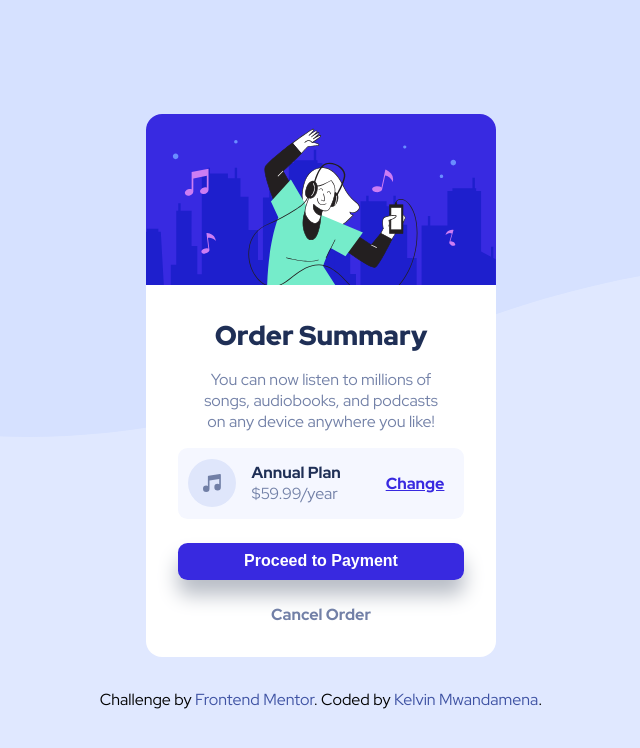
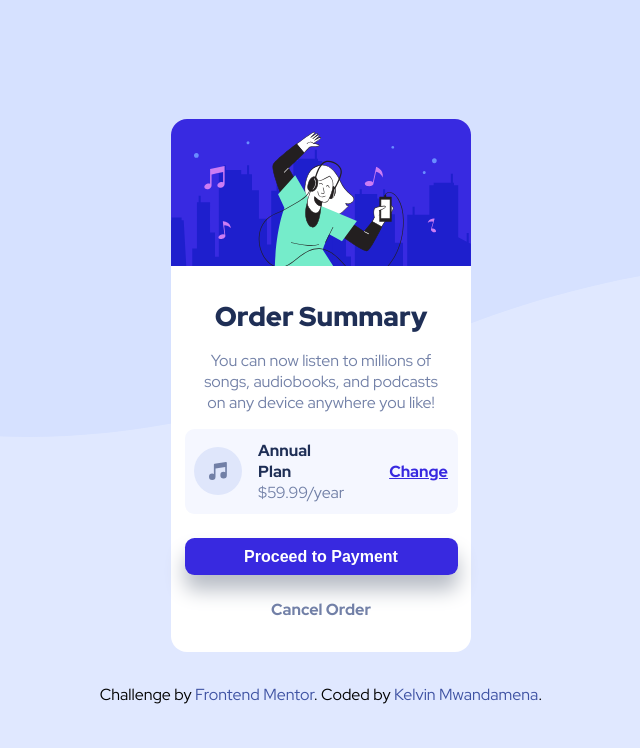
Before and after one commit to Mwandamena/order-summary-component-master, a plain HTML site: page index.html in a window 1280 px wide. Shown: the whole page, without its empty margins (319-959 px from the left). Drawn offline with Linux system fonts and the light colour scheme.

Commit message:
Update style.css
reduce card width

```diff
--- a/style.css
+++ b/style.css
@@ -40,7 +40,7 @@ body {
 }
 
 main {
-    width: 350px;
+    width: 300px;
     display: flex;
     flex-direction: column;
     align-items: center;
```
